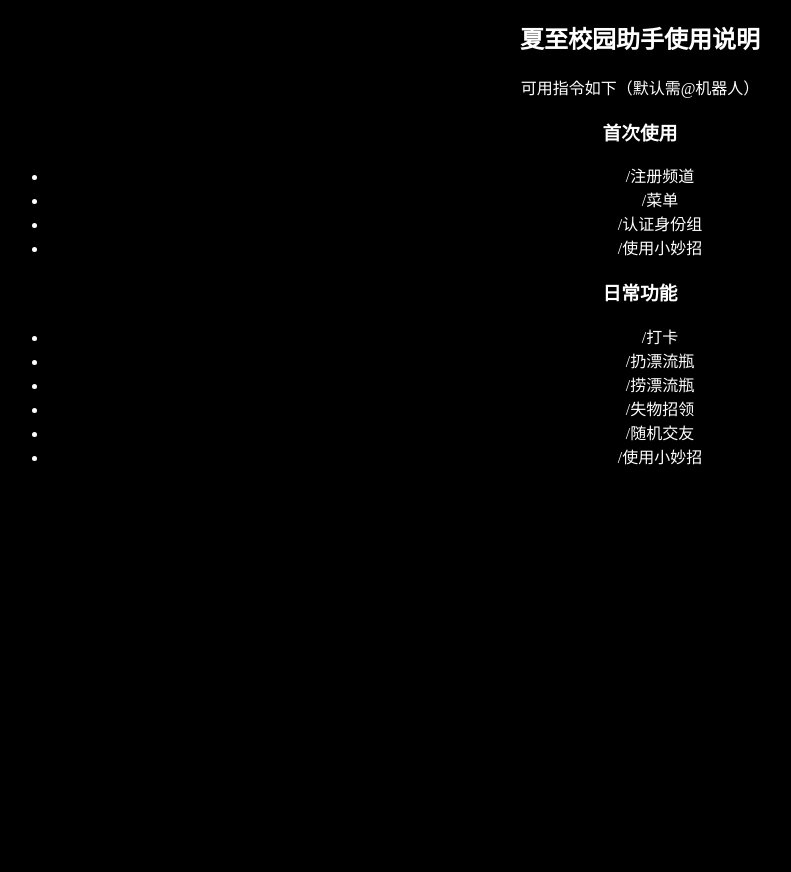
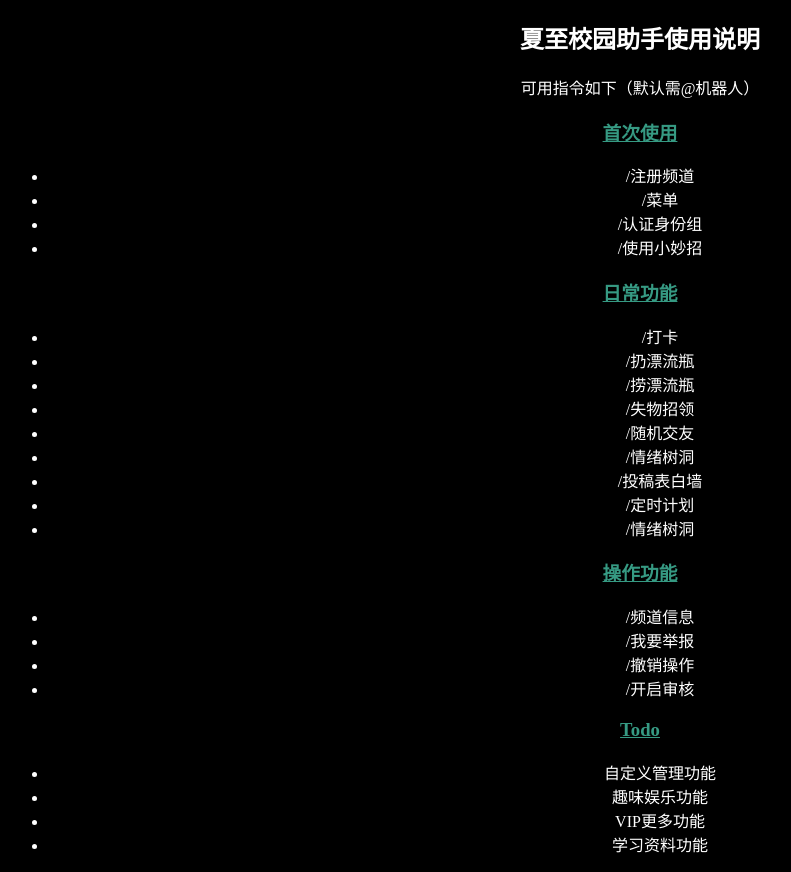
Before and after one commit to x7z0/x7z0.github.io, a plain HTML site: page app/description.html in a window 1280 px wide. Shown: the whole page, without its empty margins (0-791 px from the left). Before the commit the page ends 800 px from the top, so only its background shows below. Drawn offline with Linux system fonts and the light colour scheme.

Commit message:
Update description.html

```diff
--- a/app/description.html
+++ b/app/description.html
@@ -8,6 +8,10 @@ body {
   text-align: center;
   color: white;
 }
+  h3 {
+    color: #369a83;
+    text-decoration:underline;
+  }
 </style>
 </head>
 <body>
@@ -28,7 +32,24 @@ body {
   <li>/捞漂流瓶</li>
   <li>/失物招领</li>
   <li>/随机交友</li>
-  <li>/使用小妙招</li>
+  <li>/情绪树洞</li>
+  <li>/投稿表白墙</li>
+  <li>/定时计划</li>
+  <li>/情绪树洞</li>
+</ul>
+  <h3>操作功能</h3>
+<ul>
+  <li>/频道信息</li>
+  <li>/我要举报</li>
+  <li>/撤销操作</li>
+  <li>/开启审核</li>
+</ul>
+  <h3>Todo</h3>
+<ul>
+  <li>自定义管理功能</li>
+  <li>趣味娱乐功能</li>
+  <li>VIP更多功能</li>
+  <li>学习资料功能</li>
 </ul>
 </body>
 </html>
```
